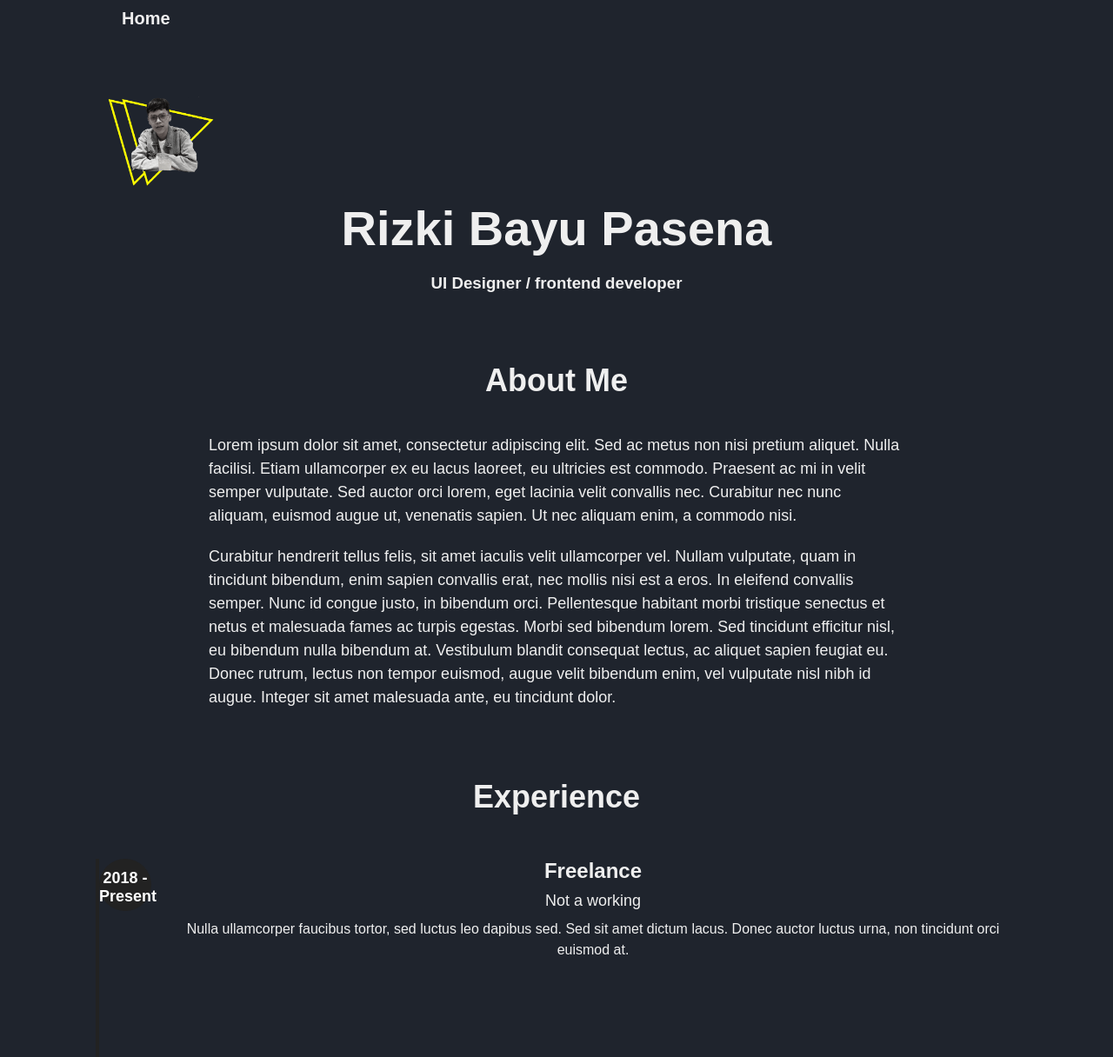
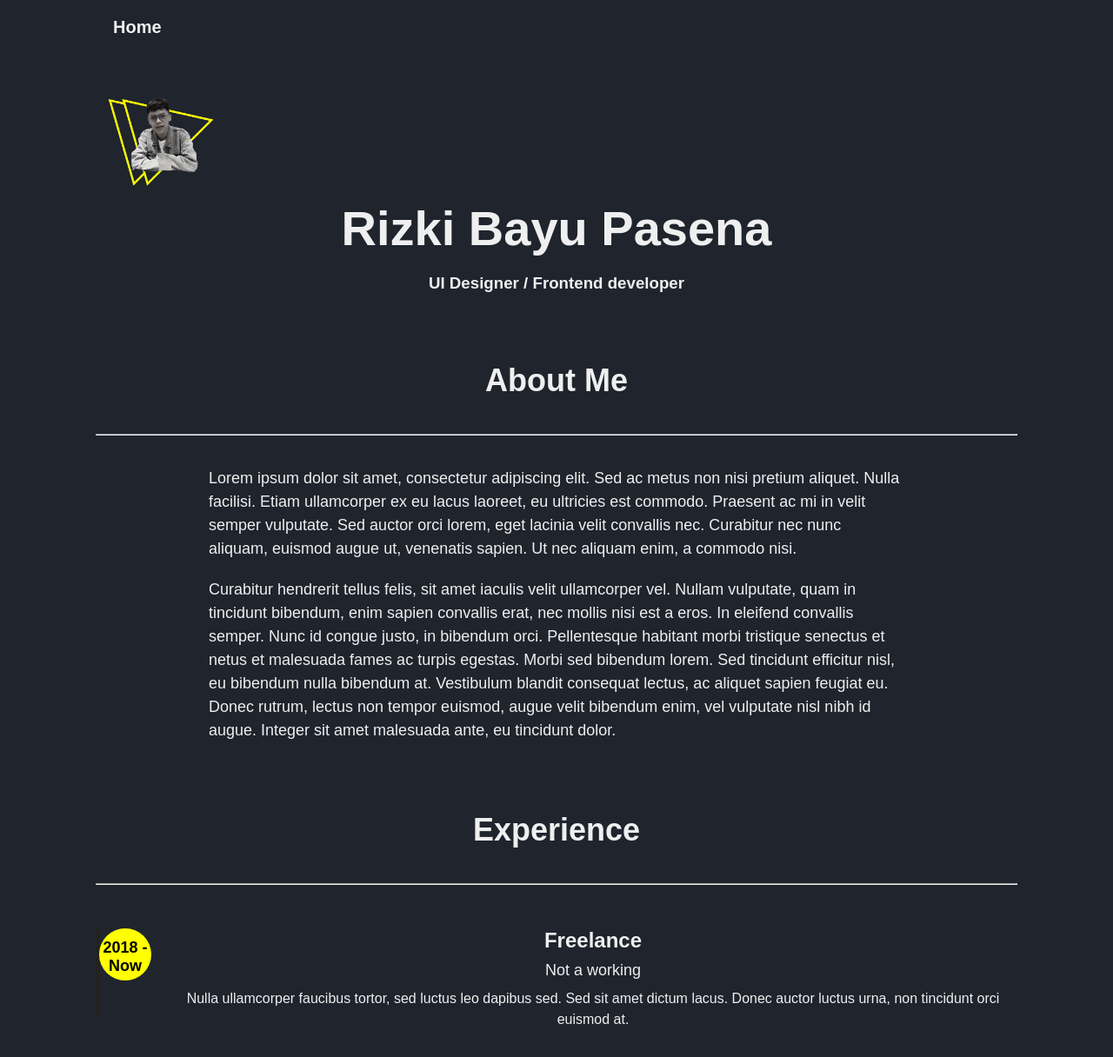
Before and after one commit to rizkibayupasena/rizkibayupasena.github.io, a plain HTML site: page html/aboutme.html in a window 1280 px wide. Shown: the top 1216 px of the page at 87% size. Drawn offline with Linux system fonts and the light colour scheme; a web font is replaced by a local one.

Commit message:
Add files via upload

```diff
--- a/html/aboutme.html
+++ b/html/aboutme.html
@@ -1,9 +1,9 @@
 <!DOCTYPE html>
 <html>
   <head>
-    <title>John Doe - Web Developer</title>
+    <title>AboutMe</title>
     <link href="'https://fonts.googleapis.com/css2?family=Poppins:wght@300;400;500;600;700;800;900&display=swap'" rel="stylesheet">
-    <style>
+    <style type="text/css">
 
 /* Global Styles */
 
@@ -144,11 +144,12 @@ left: 0;
 top: 0;
 width: 60px;
 height: 60px;
-background-color: #222;
+background-color: #ffff00;;
 border-radius: 50%;
 text-align: center;
 padding-top: 12px;
-color: white;
+color: black;
+
 }
 
 .time h4 {
@@ -244,7 +245,8 @@ nav {
   left: 0;
   width: 100%;
   color: #fff;
-  padding: 10px;
+  padding: 20px;
+  margin-right:20px;
   z-index: 999;
   transition: top 0.5s ease-in-out;
 }
@@ -254,10 +256,13 @@ nav.hidden {
 }
 
 .content {
-  height: 800px;
+  height: 100px;
   margin-top: 50px;
 }
 
+hr {
+
+}
 
     </style>
   </head>
@@ -278,13 +283,14 @@ nav.hidden {
          </div>
          <div class="header-info">
         <h1>Rizki Bayu Pasena</h1>
-         <h3>UI Designer / frontend developer</h3>
+         <h3>UI Designer / Frontend developer</h3>
         </div>
         </div>
 
       </section>
       <section id="about" class="container">
         <h2>About Me</h2>
+        <hr><br><br>
         <div class="about-text">
           <p>Lorem ipsum dolor sit amet, consectetur adipiscing elit. Sed ac metus non nisi pretium aliquet. Nulla facilisi. Etiam ullamcorper ex eu lacus laoreet, eu ultricies est commodo. Praesent ac mi in velit semper vulputate. Sed auctor orci lorem, eget lacinia velit convallis nec. Curabitur nec nunc aliquam, euismod augue ut, venenatis sapien. Ut nec aliquam enim, a commodo nisi. </p>
           <p>Curabitur hendrerit tellus felis, sit amet iaculis velit ullamcorper vel. Nullam vulputate, quam in tincidunt bibendum, enim sapien convallis erat, nec mollis nisi est a eros. In eleifend convallis semper. Nunc id congue justo, in bibendum orci. Pellentesque habitant morbi tristique senectus et netus et malesuada fames ac turpis egestas. Morbi sed bibendum lorem. Sed tincidunt efficitur nisl, eu bibendum nulla bibendum at. Vestibulum blandit consequat lectus, ac aliquet sapien feugiat eu. Donec rutrum, lectus non tempor euismod, augue velit bibendum enim, vel vulputate nisl nibh id augue. Integer sit amet malesuada ante, eu tincidunt dolor. </p>
@@ -292,6 +298,7 @@ nav.hidden {
       </section>
       <section id="timeline" class="container">
         <h2>Experience</h2>
+        <hr>
         <ul class="timeline">
           <li>
             <div class="content">
@@ -300,7 +307,7 @@ nav.hidden {
               <p>Nulla ullamcorper faucibus tortor, sed luctus leo dapibus sed. Sed sit amet dictum lacus. Donec auctor luctus urna, non tincidunt orci euismod at.</p>
             </div>
             <div class="time">
-              <h4>2018 - Present</h4>
+              <h4>2018 - Now</h4>
             </div>
           </li>
         </ul>
```
